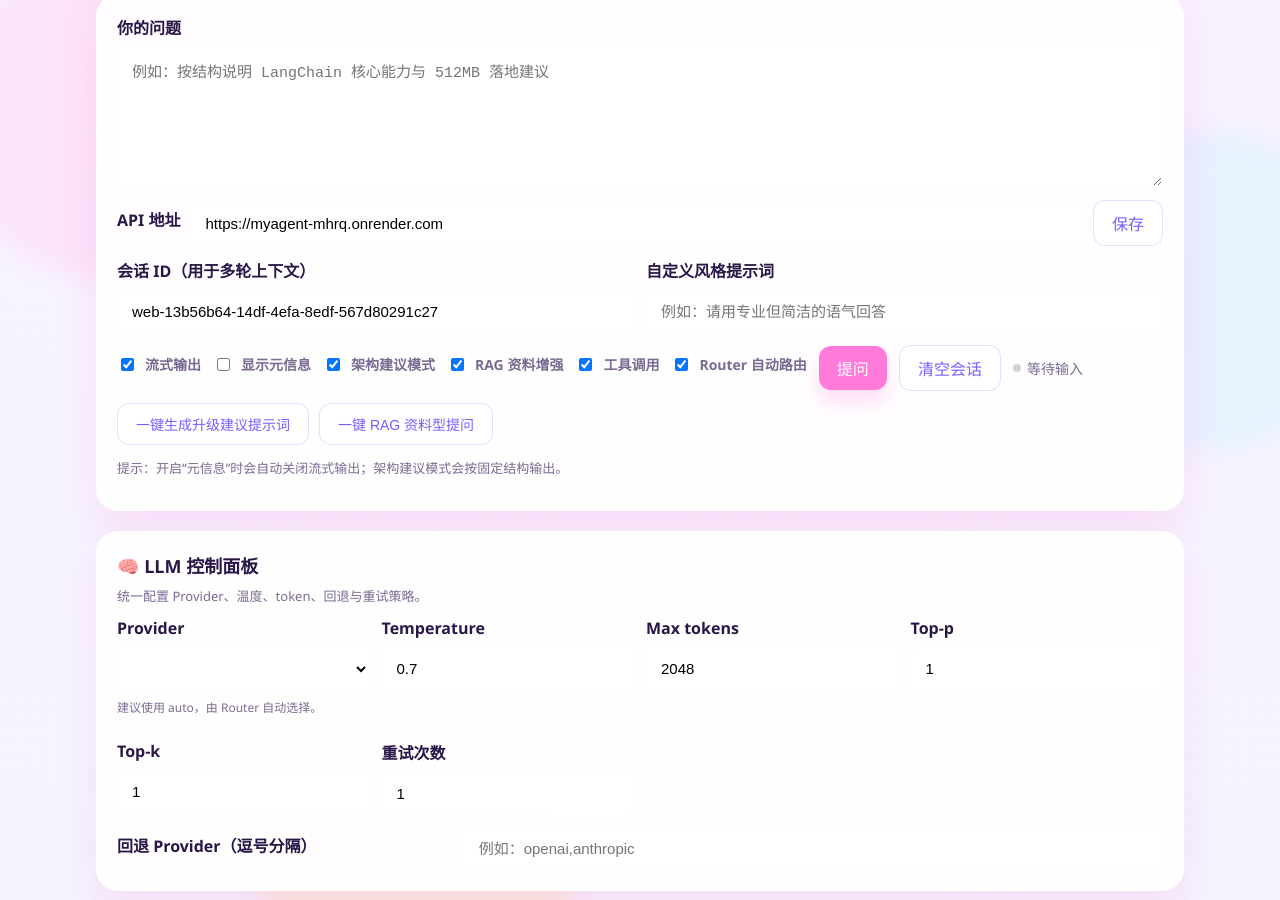
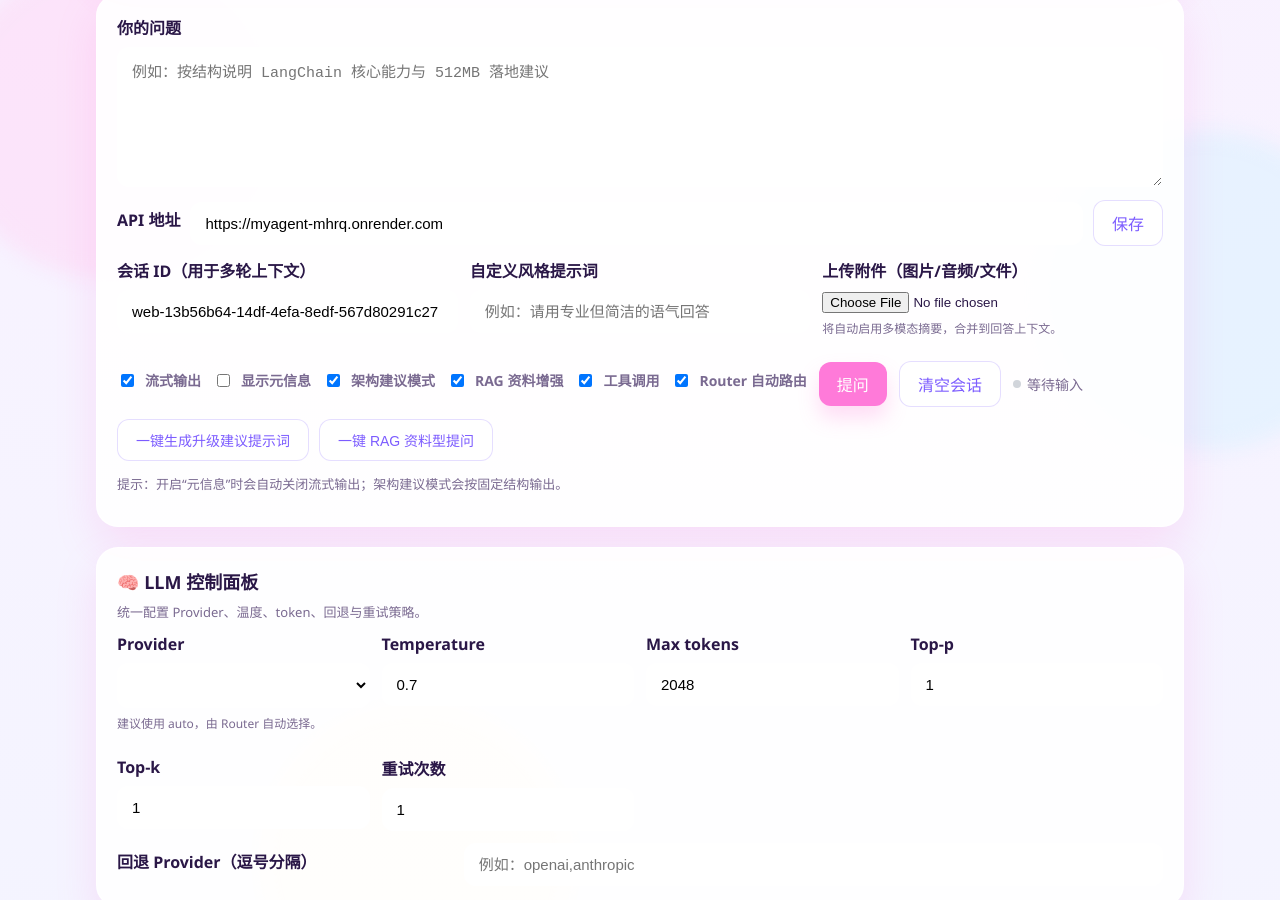
Before and after one commit to iehmltym/iehmltym.github.io, a Jekyll site: the page built from ai.html, in a window 1280 px wide and 900 px high, scrolled down 1329 px. Built offline with Jekyll 4.4.1, drawn with Linux system fonts in a browser that asks for light colours; some of the changed lines change nothing that is shown.

Commit message:
Update ai.html

```diff
--- a/ai.html
+++ b/ai.html
@@ -2,6 +2,7 @@
 layout: null
 permalink: /ai/
 ---
+
 <!doctype html>
 <html lang="zh">
 <head>
@@ -613,6 +614,11 @@ permalink: /ai/
           <label for="prompt">自定义风格提示词</label>
           <input id="prompt" type="text" placeholder="例如：请用专业但简洁的语气回答" />
         </div>
+        <div>
+          <label for="attachment">上传附件（图片/音频/文件）</label>
+          <input id="attachment" type="file" />
+          <p class="form-hint">将自动启用多模态摘要，合并到回答上下文。</p>
+        </div>
       </div>
 
       <div class="row">
@@ -973,6 +979,8 @@ permalink: /ai/
       const ragToggle = document.getElementById("rag");
       const toolsToggle = document.getElementById("enableTools");
       const routerToggle = document.getElementById("enableRouter");
+      const attachmentInput = document.getElementById("attachment");
+      const attachment = attachmentInput?.files?.[0] || null;
       let stream = streamToggle.checked;
       const includeMeta = metaToggle.checked;
       if (includeMeta) {
@@ -1012,11 +1020,29 @@ permalink: /ai/
       metaPanel.textContent = "元信息会显示在这里。";
 
       try {
-        const resp = await fetch(`${apiBase}/ask`, {
-          method: "POST",
-          headers: { "Content-Type": "application/json" },
-          body: JSON.stringify(payload)
-        });
+        let resp;
+        if (attachment) {
+          const form = new FormData();
+          Object.entries(payload).forEach(([key, value]) => {
+            if (value === null || value === undefined) return;
+            if (Array.isArray(value)) {
+              form.append(key, value.join(","));
+            } else {
+              form.append(key, String(value));
+            }
+          });
+          form.append("file", attachment);
+          resp = await fetch(`${apiBase}/ask/multimodal`, {
+            method: "POST",
+            body: form
+          });
+        } else {
+          resp = await fetch(`${apiBase}/ask`, {
+            method: "POST",
+            headers: { "Content-Type": "application/json" },
+            body: JSON.stringify(payload)
+          });
+        }
 
         if (!resp.ok) {
           const t = await resp.text();
@@ -1043,8 +1069,11 @@ permalink: /ai/
             const ragInfo = data.meta.rag_docs ? ` | RAG 文档：${data.meta.rag_docs.join("、")}` : "";
             const providerInfo = data.meta.provider ? ` | Provider：${data.meta.provider}` : "";
             const routeInfo = data.meta.route_reason ? ` | 路由：${data.meta.route_reason}` : "";
+            const attachmentInfo = data.meta.attachment
+              ? ` | 附件：${data.meta.attachment.filename} (${data.meta.attachment.size_bytes}B)`
+              : "";
             metaPanel.textContent =
-              `来源：${data.meta.source} | 缓存命中：${data.meta.cache_hit} | 延迟：${data.meta.latency_ms}ms${ragInfo}${providerInfo}${routeInfo}`;
+              `来源：${data.meta.source} | 缓存命中：${data.meta.cache_hit} | 延迟：${data.meta.latency_ms}ms${ragInfo}${providerInfo}${routeInfo}${attachmentInfo}`;
           }
         }
 
```
